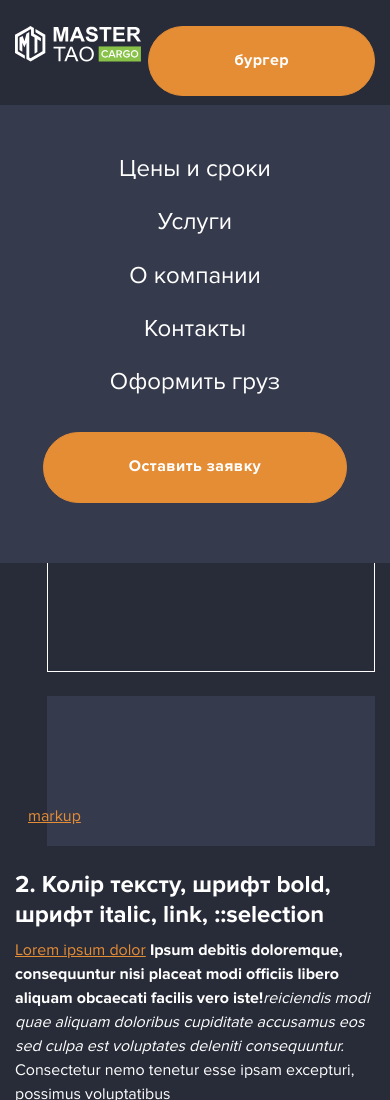
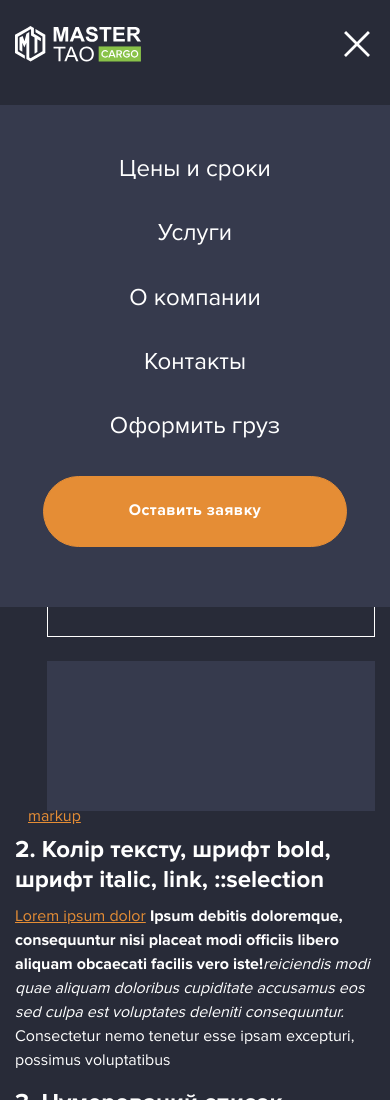
Before and after one commit to BohdannaOhirko/MasterTao, a website: page dev/index.html in a window 390 px wide. Shown: the top 1100 px of the page. Drawn offline with nearby package versions, Linux system fonts and the light colour scheme; files that its build step writes are made by us from their sources; files whose address does not match are found by name.

Commit message:
header mobile done

```diff
--- a/dev/assets/js/custom.js
+++ b/dev/assets/js/custom.js
@@ -6,6 +6,7 @@
 const burger = document.querySelector('#burger');
 const mobileContainer = document.querySelector('.mobile-container');
 function showBurgerMenu(){
+  burger.classList.toggle('open');
   mobileContainer.classList.toggle('show');
 }
 showBurgerMenu();
--- a/dev/sass/header.scss
+++ b/dev/sass/header.scss
@@ -34,3 +34,11 @@
 	border-radius: 90px;
 	letter-spacing: 0.4px;
 }
+.btn-burger{
+	background: url(assets/img/icon-burger.svg) center no-repeat;
+	padding: 18px;
+	border: none;
+	&.open{
+		background: url(assets/img/icon-burger-close.svg) center no-repeat;
+	}
+}
--- a/dev/sass/media/_media_max_width1024.scss
+++ b/dev/sass/media/_media_max_width1024.scss
@@ -9,16 +9,18 @@
 		left: 0;
 		flex-direction: column;
 		background-color: #363a4d;
-		padding: 0 40px 60px;
+		padding: 0px 40px 60px;
 		align-items: center;
+
 		&.show {
 			display: flex;
+			max-height: 515px;
 		}
 	}
 	.header-nav-list {
 		flex-direction: column;
 		padding: 37px 12px 24px;
-		gap: 0px;
+		gap: 11px;
 	}
 	.header-nav-list-link {
 		font-size: 24px;
@@ -31,4 +33,5 @@
 		line-height: 23.36px;
 		font-size: 16px;
 	}
+
 }
--- a/dev/templates/header.html
+++ b/dev/templates/header.html
@@ -13,7 +13,7 @@
 			</nav>
 			<button type="button" class="btn btn-primary">Оставить заявку</button>
 		</div>
-		<button id="burger" type="button" class="btn btn-primary d-lg-none ms-auto">бургер</button>
+		<button id="burger" type="button" class="btn-burger d-lg-none ms-auto"></button>
 	</div>
 </header>
 
```
Also changed, not shown: dev/assets/img/icon-burger-close.svg (added), dev/assets/img/icon-burger.svg (added).
